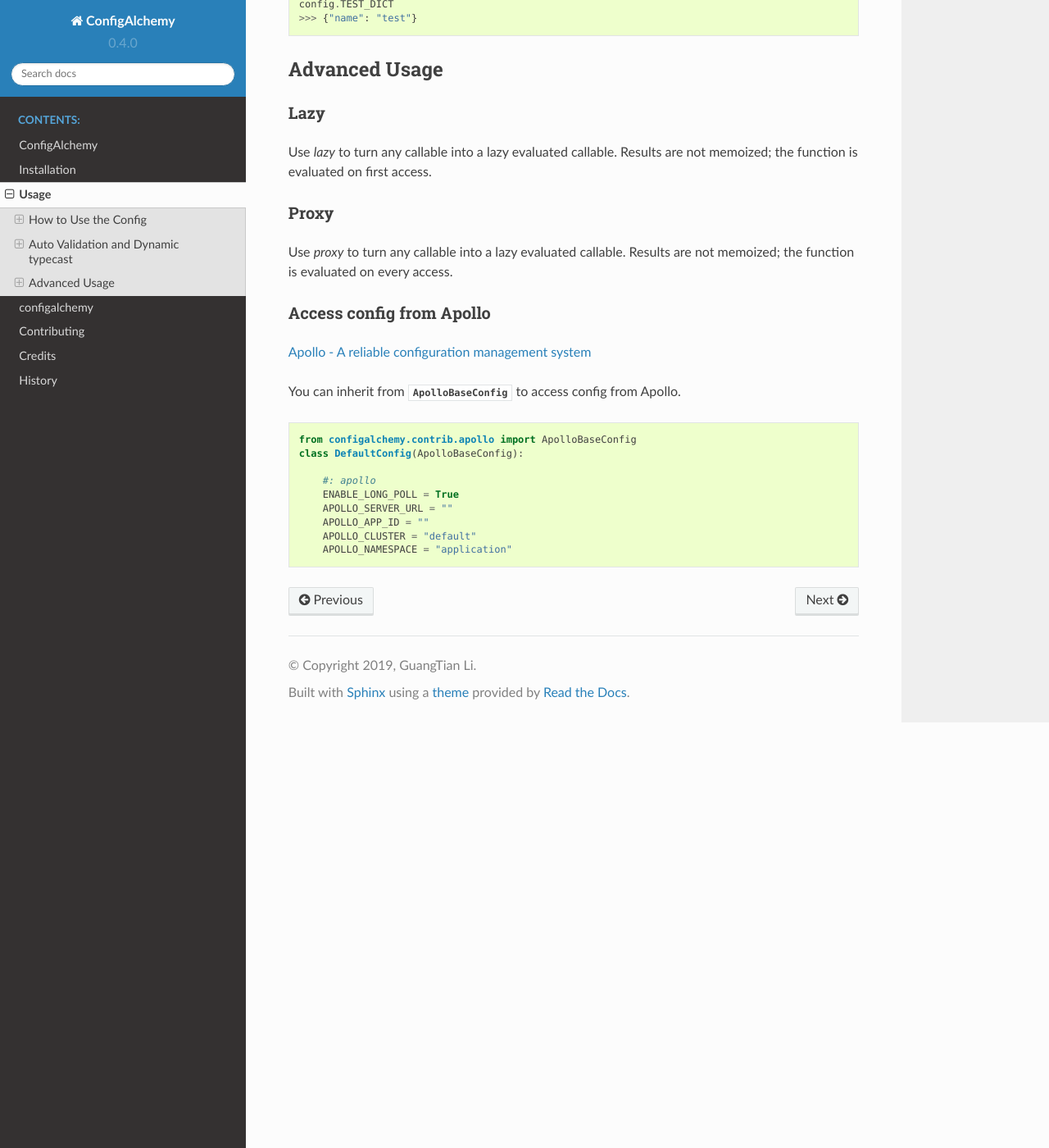
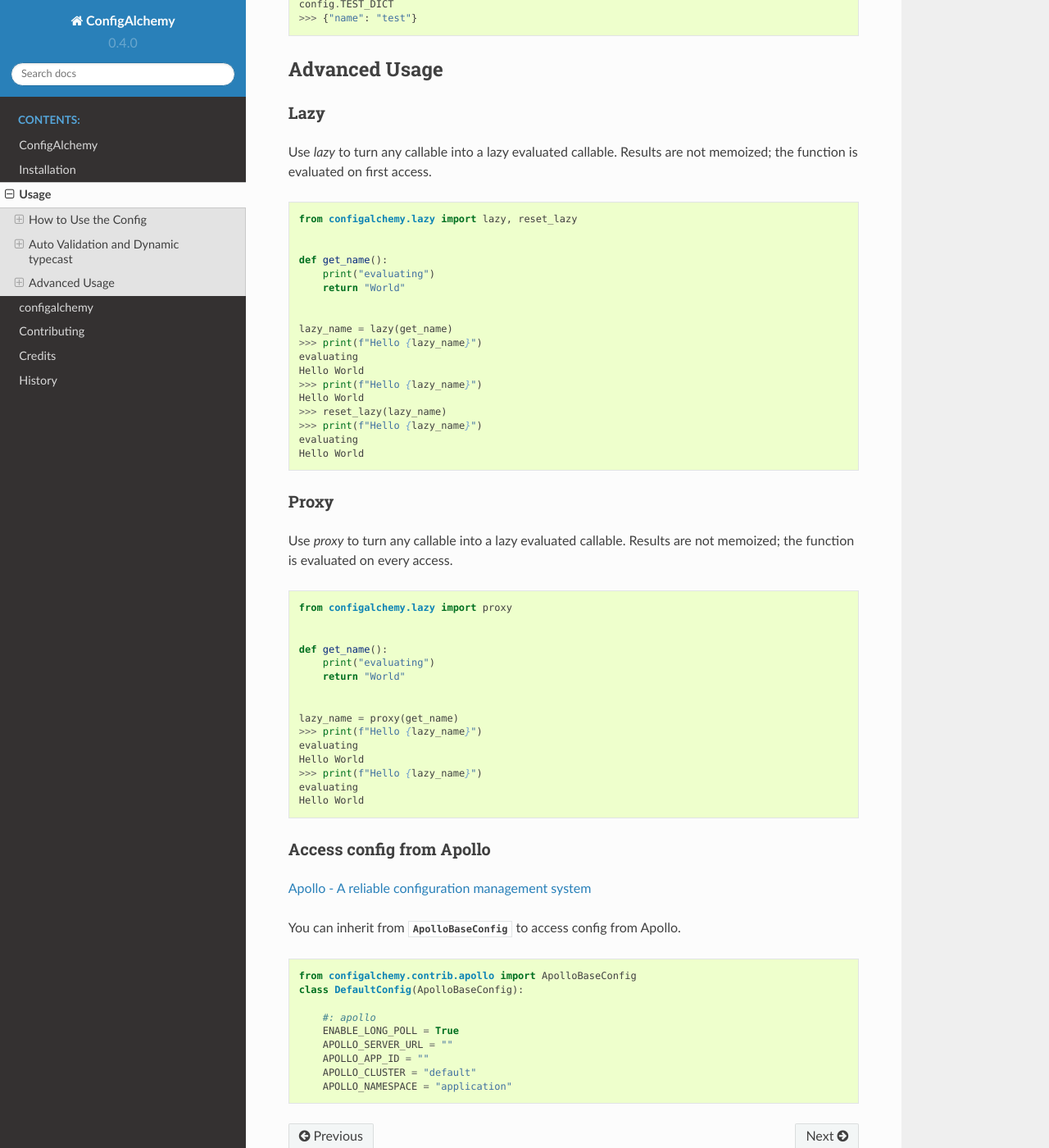
Before and after one commit to GuangTianLi/configalchemy, a Sphinx documentation site: the page built from docs/usage.rst, in a window 1280 px wide and 1400 px high, scrolled down 3474 px. Shown: the whole window at 82% size. Built offline with Sphinx 7.4.7 and the Read the Docs theme 2.0.0, drawn with Linux system fonts in a browser that asks for light colours.

Commit message:
:sparkles: support reset lazy

```diff
--- a/docs/usage.rst
+++ b/docs/usage.rst
@@ -186,11 +186,52 @@ Lazy
 Use `lazy` to turn any callable into a lazy evaluated callable. Results are not memoized; the
 function is evaluated on first access.
 
+
+.. code-block:: python
+
+    from configalchemy.lazy import lazy, reset_lazy
+
+
+    def get_name():
+        print("evaluating")
+        return "World"
+
+
+    lazy_name = lazy(get_name)
+    >>> print(f"Hello {lazy_name}")
+    evaluating
+    Hello World
+    >>> print(f"Hello {lazy_name}")
+    Hello World
+    >>> reset_lazy(lazy_name)
+    >>> print(f"Hello {lazy_name}")
+    evaluating
+    Hello World
+
 Proxy
 ------------------
 
 Use `proxy` to turn any callable into a lazy evaluated callable. Results are not memoized; the
 function is evaluated on every access.
+
+
+.. code-block:: python
+
+    from configalchemy.lazy import proxy
+
+
+    def get_name():
+        print("evaluating")
+        return "World"
+
+
+    lazy_name = proxy(get_name)
+    >>> print(f"Hello {lazy_name}")
+    evaluating
+    Hello World
+    >>> print(f"Hello {lazy_name}")
+    evaluating
+    Hello World
 
 Access config from Apollo
 -------------------------------------------
```
Also changed, not shown: 6 other files.
